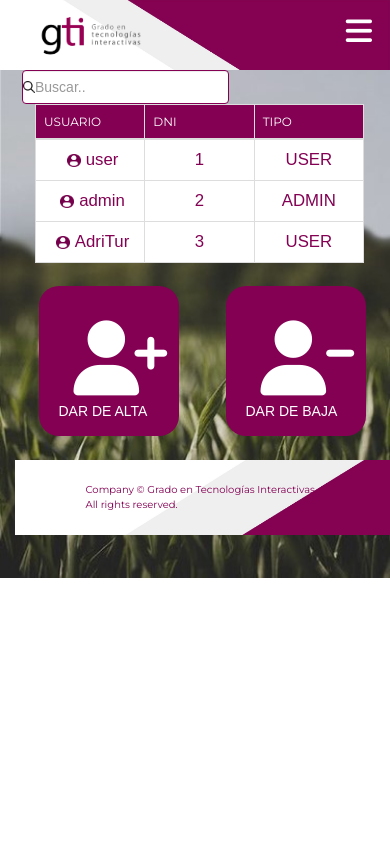
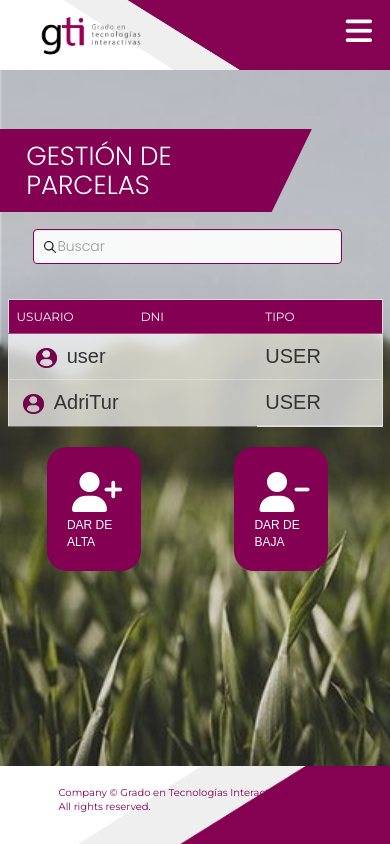
Before and after one commit to AdriTuR/Web-Sensores_Proyecto, a PHP site: page /9studios-web/admin_clientes.php in a window 390 px wide. Run offline with PHP 8.4, Linux system fonts and the light colour scheme; data comes from the database, SQL or seed files in the repository; data that the repository does not hold is empty; some libraries are stand-ins or nearby versions.

Commit message:
Terminada la maquetacion de panel de admin-clientes
-Si a alguien ve algo raro que avise porfavor

```diff
--- a/admin_clientes.php
+++ b/admin_clientes.php
@@ -23,11 +23,12 @@ function customHead(){?>
     <header> PANEL DE ADMIN </header>
     <ul>
         <li><a href="#"><i class="fas fa-home"></i>Panel</a></li>
+        <li><a href="#"><i class="fas fa-users"></i>Gestionar Clientes</a></li>
         <li><a href="#"><i class="fas fa-tractor"></i>Gestionar Parcelas</a></li>
         <li><a href="admin_consultas.php"><i class="fas fa-comment-alt"></i>Consultas</a></li>
         <li><a class="btn_logout" type="button" onclick="disconnect()"><i class="fas fa-sign-out-alt"></i>CERRAR SESIÓN</a></li>
     </ul>
-<h1 class="banner"><img src="./images/admin_general/user-gestion_icon.png" alt="imagen usuario gestion">Clientes</h1>
+
 
 
 </div>
@@ -48,12 +49,13 @@ window.addEventListener("load", function(){
   });
 });
 </script>
+<h1 class="banner">GESTIÓN DE PARCELAS</h1>
 <!--  FORMULARIO DAR DE ALTA  -->
 <div class="popup-formulario" id="formulario_contacto">
             <div class="box" id="box-contacto">
                 <div id="header-box">
                     <img src="images/landing_page/close_icon3png.png" alt="cerrar formulario" width="40px" height="40px" class="cerrar-formulario" onclick="cerrarFormulario()">
-                    <h1 id="title">DAR DE ALTA</h1>
+                    <div class="titulo_morado"><h1 id="title">DAR DE ALTA</h1></div>
                 </div>
                 <div id="content-form-box">
                     <form id="form_contact">
@@ -70,23 +72,23 @@ window.addEventListener("load", function(){
                             <input type="DNI" name="introducir_DNI" id="DNI" placeholder="Escribe tu DNI" required pattern="[0-9]{8}[A-Za-z]{1}" title="Debe poner 8 números y una letra">
                         </p>
                         <p>
-                            <label for="correo" class="colocar_correo">Correo: </label>
+                         <label for="correo" class="colocar_correo"><i class="fas fa-envelope"></i>Correo: </label>
                             <input type="mail" name="introducir_correo" id="correo" required placeholder="Escribe tu correo" maxlength="60"  minlength="3">
                         </p>
                         <p>
-                            <label for="telefono" class="colocar_telefono">Telefono: </label>
+                            <label for="telefono" class="colocar_telefono"><i class="fas fa-phone-alt"></i>Telefono: </label>
                             <input type="number" name="introducir_telefono" id="telefono" required placeholder="Escribe tus apellidos" maxlength="60"  minlength="3">
                         </p>
                         <p>
-                            <label for="nombre_cuenta" class="colocar_nombre_cuenta">Nombre de la cuenta:</label>
+                            <label for="nombre_cuenta" class="colocar_nombre_cuenta"><i class="fas fa-user-circle"></i>Nombre de la cuenta:</label>
                             <input type="text" name="introducir_nombre_cuenta" id="nombre_cuenta" placeholder="Escribe tu nombre de la cuenta" required maxlength="30" minlength="3">
                         </p>
                         <p>
-                            <label for="contraseña" class="colocar_contraseña">Contraseña:</label>
+                            <label for="contraseña" class="colocar_contraseña"><i class="fas fa-key"></i>Contraseña:</label>
                             <input type="password" name="introducir_contraseña" id="contraseña" placeholder="Escribe tu contraseña" required maxlength="30" minlength="3">
                         </p>
                         <p>
-                            <label for="cuenta" class="colocar_cuenta">Tipo de cuenta:</label>
+                            <label for="cuenta" class="colocar_cuenta"><i class="fas fa-id-badge"></i>Tipo de cuenta:</label>
                             <br>
                             <select id="cuenta">
                               <option value="Usuario">Usuario</option>
@@ -107,13 +109,16 @@ $conn = mysqli_connect("localhost","root","","grupo9");
 if($conn-> connect_error) {
   die("Connection failed".$conn);
 }
-$query = "SELECT id, username, role from user";
+$query = "SELECT id, username, role from user where role='USER'";
 $result=mysqli_query($conn,$query);
 ?>
 <div class="container" id="container_lista">
 
 <div id="lista_contener">
-<input class="form-control" id="myInput" type="text" placeholder="Buscar..">
+<div class="form-group has-search">
+    <span class="fa fa-search form-control-feedback"></span>
+    <input type="text" class="form-control search" id="input_buscar" placeholder="Buscar" onkeyup="buscarUsuario()">
+</div>
 
 
 <br>
@@ -131,33 +136,48 @@ $result=mysqli_query($conn,$query);
 <tbody id="myTable">
 <?php
  while($rows=mysqli_fetch_assoc($result)){
+  $dnikey = $rows["id"];
+  $dni = "SELECT dni from user_info where userID ='$dnikey'";
+  $dniXD=mysqli_query($conn,$dni);
   ?>
   <tr>
 
   <td><img  src="./images/admin_general/usuario.png"><?php echo $rows['username']?></td>
-  <td><?php echo $rows['id'] ?></td>
-  <td><?php echo $rows['role'] ?></td>
-  <td class="eliminar_casilla" id="eliminar-casilla"><button class="eliminar" id="eliminar_boton"><i class="fas fa-trash-alt"></i></button></td>
-
+  <td><?php while($rowsDNI=mysqli_fetch_assoc($dniXD)){
+    echo $rowsDNI['dni'];
+  }?></td>
+  <td class="rol_y_baja"><?php echo $rows['role']?><?php?><div class="eliminar_casilla" id="eliminar-casilla"><button class="eliminar" id="eliminar_boton"><i class="fas fa-trash-alt"></i></button></div></td>
   </tr>
  <?php
-
  }
-
 ?>
 </tbody>
 </table>
 </div>
 <!-- CODIGO DE BUSCAR EN TABLA -->
 <script>
-$(document).ready(function(){
-  $("#myInput").on("keyup", function() {
-    var value = $(this).val().toLowerCase();
-    $("#myTable tr").filter(function() {
-      $(this).toggle($(this).text().toLowerCase().indexOf(value) > -1)
-    });
-  });
-});
+    function buscarUsuario() {
+
+var input, filter, table, tr, td, i, txtValue, notFound;
+input = document.getElementById("input_buscar");
+filter = input.value.toUpperCase();
+table = document.getElementById("tabla");
+tr = table.getElementsByClassName("tr_user");
+notFound = document.getElementById("sin_resultados")
+
+for (i = 0; i < tr.length; i++) {
+    td = tr[i].getElementsByTagName("td")[1];  /*BUSCA SIMILITUD CON LA COLUMNA CLIENTE*/
+    if (td) {
+        txtValue = td.textContent || td.innerText;
+        if (txtValue.toUpperCase().indexOf(filter) > -1) {
+            tr[i].style.display = "";
+        } else {
+            tr[i].style.display = "none";
+            notFound.style.display = "";
+        }
+    }
+}
+}
 </script>
 <!-- BOTONES DE DAR DE ALTA O DE BAJA -->
   <div class="container_opciones" id="container_opciones">
@@ -166,14 +186,13 @@ $(document).ready(function(){
   </div>
 
 </body>
+
+<?php include_once './includes/footer.php';?>
 <script>
  function abrirFormulario() {
                 document.getElementById("lista_contener").style.display = "none";
                 document.getElementById("container_opciones").style.display = "none";
                 document.getElementById("formulario_contacto").style.display = "flex";
-                document.getElementById("body").style.overflow = "hidden";
-                document.body.style.filter = "blur(8px)";
-
             }
   function cerrarFormulario() {
                 document.getElementById("lista_contener").style.display = "block";
@@ -200,5 +219,4 @@ $(document).ready(function(){
   }
 
 </script>
-<?php include_once './includes/footer.php';?>
 </html>
--- a/css/adminc-style.css
+++ b/css/adminc-style.css
@@ -45,7 +45,7 @@ body h1 {
 }
 
 .container{
-    width:500px;
+    width:100% !important;
 }
 
 /*  BODY   */
@@ -57,10 +57,9 @@ body{
     overflow-x:hidden;
 }
 footer{
-
+    position:absolute;
     bottom: 0 !important;
-
-
+    left: 0;
 }
 #footertext{
     margin-left:10%;
@@ -80,10 +79,10 @@ footer{
     background-size:12px 12px;
     background-repeat:no-repeat;
     background-position-y:center;
+    background-position-x:10px;
     width:auto !important;
     margin: 0 auto !important;
     border:1px #830053 solid !important;
-
 }
 /* tipos de datos de la tabla*/
 thead{
@@ -94,17 +93,17 @@ thead{
 }
 /* texto de la tabla de datos */
 #myTable tr td{
-    color:#830053;
-    font-size:larger !important;
+    background-color: rgba(255,255,255,0.3);
+    font-size: 2rem;
 }
 /*IMAGENES DE USUARIO*/
 #myTable tr td img{
-    height:13px;
-    margin:5px;
+    height:2rem;
+    margin-right:10px !important;
 }
 /*FONDO DE TABLA*/
 tbody tr{
-    background-color: white;
+
 
 }
 /*BOTON*/
@@ -118,10 +117,14 @@ tbody tr{
     display: inline-block;
     font-size: 30px;
     font-style:bold;
+    margin:10px;
 }
 .eliminar_casilla{
  width:57px !important;
  display:none;
+}
+.rol_y_baja{
+    display:flex;
 }
 /* TABLA*/
 .table{
@@ -132,7 +135,8 @@ tbody tr{
     padding: 0;
 }
 html{
-    overflow-x:hidden !important;
+    overflow: hidden !important;
+    height:100%;
 }
 
 /*----------------------------*/
@@ -166,9 +170,25 @@ html{
     margin-top:10px;
     padding:5px;
  }
+.dar_alta img{
+
+}
 /*EL FORMULARIO DE DAR DE ALTA */
 /*----------------------------*/
 
+.box{
+    border-radius: 0px !important;
+    /* hace que se pueda scrollear*/
+    overflow:hidden;
+    overflow-y:scroll !important;
+    height:400px !important;
+
+}
+.cerrar-formulario{
+    /* ajusta el icono de cerrar el cual se movia al incluir scroll */
+    margin-top:50px;
+    margin-right:20px;
+}
 label {
     font-family: 'Poppins', sans-serif;
     font-size: 16px;
@@ -189,6 +209,7 @@ input {
     box-sizing: border-box;
     background-color: rgb(229, 217, 217, 47%);
     border: solid 1px #830053;
+
 }
 textarea {
     font-family: 'Poppins', sans-serif;
@@ -231,18 +252,40 @@ input {
     border-image: initial;
 }
 a {
-    color: white;
+    color: white !important;
     text-decoration: none;
+    font-size:3vh;
+    width:20%;
 }
 a :hover{
     color:white;
     text-decoration: none;
 }
+/* boton de enviar */
+#enviar{
+    background-color: #830053;
+    text-decoration: none !important;
+    border:none !important;
+    width:50%;
+    height:50% !important;
+    margin-bottom:20px;
+    border-radius: 20px;
+}
 .popup-formulario{
     margin-right:50%;
     font-size:10px !important;
     position: inherit;
+
 }
+/*ICONOS DEL FORMULARIO*/
+.fa-key{
+    /*esto hace que el icono de llave del formulario este al reves */
+    display: inline-block;
+    -moz-transform: scale(-1, 1);
+    -webkit-transform: scale(-1, 1);
+    transform: scale(-1, 1);
+}
+
 /*SELECTOR DE CUENTA EN EL FORMULARIO*/
 #cuenta{
     color:black;
@@ -252,10 +295,19 @@ a :hover{
 button, input, optgroup, select, textarea {
   color:black !important;
 }
+.table>tbody>tr>td, .table>tbody>tr>th, .table>tfoot>tr>td, .table>tfoot>tr>th, .table>thead>tr>td, .table>thead>tr>th {
+    border:none !important;
+    border-bottom: solid 1px rgba(255,255,255,0.3) !important;
+}
+
+.has-search .form-control-feedback {
+    display:none;
+}
 /*RESPONSIVE*/
 @media only screen and (max-width: 600px) {
-    .form-control{
-       display:inline !important;
+    .container{
+
+        padding-left:0px !important;
     }
 
     body{
@@ -263,25 +315,64 @@ button, input, optgroup, select, textarea {
         background-repeat: no-repeat;
         margin:0;
         padding:0;
+
     }
     .table{
-            width:70% !important;
-            margin:0 auto !important;
-            margin-left:20px !important;
+            width:110% !important;
+            margin-left:2%;
         }
     .dar_alta{
-            margin:5% !important;
+
+            width:25%;
+            height:20% !important;
+            margin:0 auto !important;
+            font-size:12px;
         }
-
-
+        .fa-user-minus{
+            font-size:40px;
+            margin-left:0px;
+            margin-top:0px;
+            padding:5px;
+         }
+         .fa-user-plus{
+             font-size:40px;
+            margin-left:0px;
+            margin-top:0px;
+            padding:5px;
+         }
     .popup-formulario{
       align-items:baseline !important;
       position: inherit;
-    }
-    footer{
-        position:inherit !important;
+
     }
     .eliminar_casilla{
       width: auto !important;
     }
+    .box{
+      height:400px!important;
     }
+    .cerrar-formulario{
+        margin-right:40px;
+    }
+
+    html{
+        overflow-x:hidden !important;
+    }
+   }
+   #myTable tr td{
+    background-color: rgba(255,255,255,0.7);
+    font-size: 2rem;
+}
+   @media screen and (min-width: 900px){
+   .has-search .form-control {
+       margin-top:5vh !important;
+       margin-left: 5vh !important;
+       width: 45vh !important;
+       height:5.5vh!important;
+       font-size:larger !important;
+   }
+   th{
+    font-size: 2rem;
+   }
+
+}
```
Lines whose indentation alone changed are shown as unchanged.
